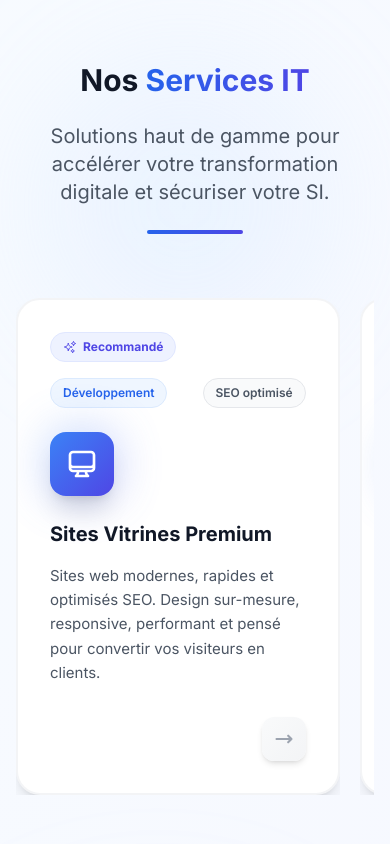
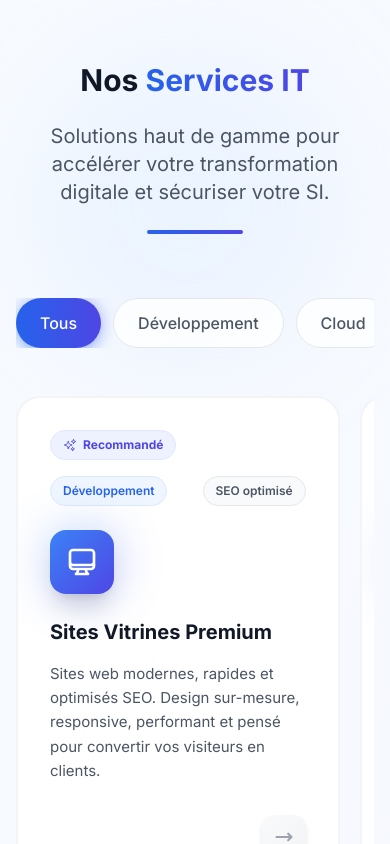
Before and after one commit to enstso/UnetraTechLandingPage, a Next.js app: page / in a window 390 px wide. Shown: the part 1338-2182 px from the top of the page. Built offline with nearby package versions, Linux system fonts and the light colour scheme.

Commit message:
ajout de filtre visible sur mobile en scroll horizontal et modification des prix pack dev

```diff
--- a/app/components/Features.tsx
+++ b/app/components/Features.tsx
@@ -222,14 +222,17 @@ export default function Features() {
       : services.filter(service => service.category === activeCategory);
 
   // ✅ LOGIQUE MODIFIÉE :
-  // - Si "Tous" → afficher 6 prioritaires (ou tous si showAll)
+  // - Si "Tous" → afficher 6 prioritaires (ou tous si showAll) - DESKTOP UNIQUEMENT
   // - Si catégorie spécifique → afficher TOUS les services de cette catégorie
-  const displayedServices = activeCategory === "Tous"
+  // - Sur mobile : toujours afficher tous les services filtrés
+  const displayedServices = isMobile
+      ? filteredServices
+      : (activeCategory === "Tous"
           ? (showAll ? filteredServices : filteredServices.filter(s => s.priority))
-      : filteredServices; // Affiche TOUS les services de la catégorie
+          : filteredServices);
 
-  // Le bouton "Voir plus" n'apparaît que sur "Tous"
-  const hasMoreServices = activeCategory === "Tous" && filteredServices.length > displayedServices.length;
+  // Le bouton "Voir plus" n'apparaît que sur "Tous" en desktop
+  const hasMoreServices = !isMobile && activeCategory === "Tous" && filteredServices.length > displayedServices.length;
 
   // FONCTION POUR CHANGER DE CATÉGORIE ET SCROLLER
   const handleCategoryChange = (category: string) => {
@@ -274,36 +277,50 @@ export default function Features() {
             <div className="w-24 h-1 bg-gradient-to-r from-blue-600 to-indigo-600 mx-auto mt-6 rounded-full" />
           </motion.div>
 
-          {/* Category Filter - Desktop only */}
-          {!isMobile && (
+          {/* Category Filter - SCROLLABLE HORIZONTAL SUR MOBILE */}
           <motion.div
-                  className="flex flex-wrap justify-center gap-3 mb-12"
+              className={`mb-12 ${isMobile ? '-mx-4 px-4' : ''}`}
               initial={{ opacity: 0, y: 20 }}
               whileInView={{ opacity: 1, y: 0 }}
               viewport={{ once: true }}
               transition={{ delay: 0.2, duration: 0.6 }}
           >
+            <div className={`${isMobile ? 'overflow-x-auto scrollbar-hide' : 'flex flex-wrap justify-center'} flex gap-3`}>
+              <div className={`flex gap-3 ${isMobile ? 'w-max' : ''}`}>
                 {categories.map((category) => (
-                    <button
+                    <motion.button
                         key={category}
                         onClick={() => handleCategoryChange(category)}
-                        className={`px-6 py-3 rounded-full font-medium transition-all duration-300 ${
+                        whileHover={{ scale: 1.05 }}
+                        whileTap={{ scale: 0.95 }}
+                        className={`relative px-6 py-3 rounded-full font-medium transition-all duration-300 whitespace-nowrap ${
                             activeCategory === category
-                                ? 'bg-gradient-to-r from-blue-600 to-indigo-600 text-white shadow-lg transform scale-105'
+                                ? 'text-white shadow-lg shadow-blue-200'
                                 : 'bg-white/80 backdrop-blur-sm text-gray-600 hover:text-blue-600 border border-gray-200 hover:border-blue-300 hover:shadow-md'
                         }`}
                     >
-                      {category}
-                    </button>
+                      {activeCategory === category && (
+                          <>
+                            <motion.div
+                                layoutId="activeServiceTab"
+                                className="absolute inset-0 bg-gradient-to-r from-blue-600 to-indigo-600 rounded-full"
+                                transition={{ type: "spring", bounce: 0.2, duration: 0.6 }}
+                            />
+                            <div className="absolute inset-0 bg-gradient-to-r from-blue-600 to-indigo-600 rounded-full blur opacity-40" />
+                          </>
+                      )}
+                      <span className="relative z-10">{category}</span>
+                    </motion.button>
                 ))}
+              </div>
+            </div>
           </motion.div>
-          )}
 
           {/* Services Grid/Slider */}
           {isMobile ? (
               <div className="relative">
                 <div ref={sliderRef} className="keen-slider">
-                  {services.map((service, idx) => (
+                  {filteredServices.map((service, idx) => (
                       <div key={idx} className="keen-slider__slide">
                         <ServiceCard service={service} />
                       </div>
@@ -337,7 +354,7 @@ export default function Features() {
                   </AnimatePresence>
                 </motion.div>
 
-                {/* Bouton "Voir plus" (seulement sur "Tous") */}
+                {/* Bouton "Voir plus" (seulement sur "Tous" en desktop) */}
                 {hasMoreServices && (
                     <motion.div
                         className="flex justify-center mt-12"
@@ -385,6 +402,7 @@ export default function Features() {
           </motion.div>
         </div>
 
+        {/* CSS pour cacher la scrollbar sur mobile */}
         <style jsx>{`
           @keyframes shine {
             from {
@@ -396,6 +414,13 @@ export default function Features() {
           }
           .animate-shine {
             animation: shine 3s infinite;
+          }
+          .scrollbar-hide::-webkit-scrollbar {
+            display: none;
+          }
+          .scrollbar-hide {
+            -ms-overflow-style: none;
+            scrollbar-width: none;
           }
         `}</style>
       </section>
--- a/app/components/Pricing.tsx
+++ b/app/components/Pricing.tsx
@@ -152,7 +152,7 @@ const pricingPlans = [
     category: "Développement",
     description: "App mobile native iOS/Android performante.",
     price: 8500,
-    displayPrice: "8 500€",
+    displayPrice: "38 500€",
     priceType: "from",
     duration: "À partir de",
     features: [
@@ -171,7 +171,7 @@ const pricingPlans = [
     category: "Développement",
     description: "App web moderne React/Next.js avec APIs intégrées.",
     price: 6500,
-    displayPrice: "6 500€",
+    displayPrice: "45 500€",
     priceType: "from",
     duration: "À partir de",
     features: [
@@ -190,7 +190,7 @@ const pricingPlans = [
     category: "Développement",
     description: "Application complète web + mobile + backend sur-mesure.",
     price: 15000,
-    displayPrice: "15 000€",
+    displayPrice: "75 000€",
     priceType: "from",
     duration: "À partir de",
     features: [
@@ -200,7 +200,7 @@ const pricingPlans = [
       "Panel admin complet",
       "Intégrations tierces illimitées",
       "Formation & documentation",
-      "Maintenance 6 mois incluse"
+      "Maintenance 3 mois incluse"
     ],
     icon: "🚀",
     priority: false
@@ -445,15 +445,16 @@ export default function Pricing() {
             </div>
           </motion.div>
 
-          {/* Category Filter premium - Desktop only */}
-          {!isMobile && (
+          {/* Category Filter premium - SCROLLABLE HORIZONTAL SUR MOBILE */}
           <motion.div
-                  className="flex flex-wrap justify-center gap-3 mb-14"
+              className={`mb-14 ${isMobile ? '-mx-4 px-4' : ''}`}
               initial={{ opacity: 0, y: 20 }}
               whileInView={{ opacity: 1, y: 0 }}
               viewport={{ once: true }}
               transition={{ delay: 0.2, duration: 0.6 }}
           >
+            <div className={`${isMobile ? 'overflow-x-auto scrollbar-hide' : 'flex flex-wrap justify-center'} flex gap-3`}>
+              <div className={`flex gap-3 ${isMobile ? 'w-max' : ''}`}>
                 {categories.map((category) => (
                     <motion.button
                         key={category}
@@ -463,7 +464,7 @@ export default function Pricing() {
                         }}
                         whileHover={{ scale: 1.05 }}
                         whileTap={{ scale: 0.95 }}
-                        className={`relative px-7 py-3.5 rounded-full font-semibold transition-all duration-300 ${
+                        className={`relative px-6 py-3 rounded-full font-semibold transition-all duration-300 whitespace-nowrap ${
                             activeCategory === category
                                 ? 'text-white shadow-lg shadow-blue-200'
                                 : 'bg-white text-gray-600 hover:text-blue-600 border border-gray-200 hover:border-blue-300 hover:shadow-md'
@@ -482,8 +483,9 @@ export default function Pricing() {
                       <span className="relative z-10">{category}</span>
                     </motion.button>
                 ))}
+              </div>
+            </div>
           </motion.div>
-          )}
 
           {/* Cards Grid/Slider */}
           {isMobile ? (
@@ -650,11 +652,22 @@ export default function Pricing() {
             </motion.a>
           </motion.div>
         </div>
+
+        {/* CSS pour cacher la scrollbar sur mobile */}
+        <style jsx>{`
+          .scrollbar-hide::-webkit-scrollbar {
+            display: none;
+          }
+          .scrollbar-hide {
+            -ms-overflow-style: none;
+            scrollbar-width: none;
+          }
+        `}</style>
       </section>
   );
 }
 
-// Pricing Card Component
+// Pricing Card Component (reste identique)
 function PricingCard({ plan, isRecommended, handleClick }: {
   plan: typeof pricingPlans[0],
   isRecommended: boolean,
@@ -833,7 +846,7 @@ function PricingCard({ plan, isRecommended, handleClick }: {
   );
 }
 
-// Slider Navigation Component
+// Slider Navigation Component (reste identique)
 function SliderNavigation({ sliderRef }: { sliderRef: any }) {
   const [loaded, setLoaded] = useState(false);
   const [currentSlide, setCurrentSlide] = useState(0);
```
Lines whose indentation alone changed are shown as unchanged.
